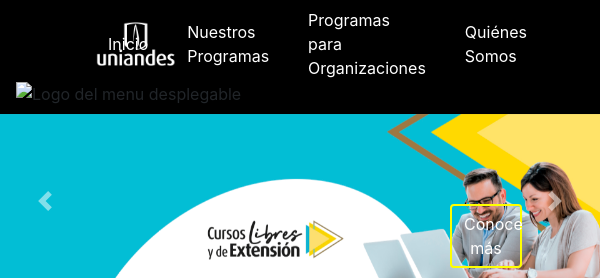
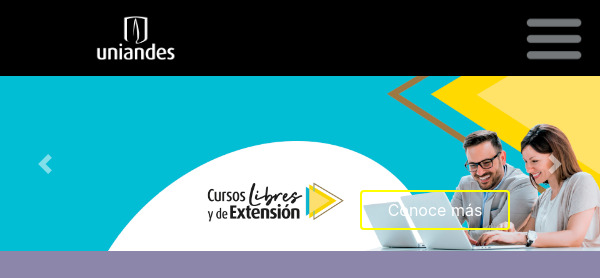
Before and after one commit to jackas779/uniandes, a plain HTML site: page index.html in a window 600 px wide. Shown: the top 278 px of the page. Drawn offline with nearby package versions, Linux system fonts and the light colour scheme.

Commit message:
Se corrige las media query con el mixin

```diff
--- a/assets/scss/abstract/_mixins.scss
+++ b/assets/scss/abstract/_mixins.scss
@@ -13,73 +13,22 @@
         @else if $pantalla==desktop{
                 @media screen and (min-width: 960px) and (max-width: 1199px) {
                         @content;
-
                     }
             }
             @else if $pantalla==tablet{
 
                 @media screen and (min-width: 768px) and (max-width: 959px) {
                         @content;
-                        .menu_uniandes__links{
-                            display: none;
-                            }
-                        .menu_busqueda_uniandes{
-                        visibility: hidden;
-                        display: none;
-                        }
-                        .menu_uniandes_burger{
-                        display: block;
-                        }
-                        .menu_uniandes_burger img{
-                        width: 60px;
-                        }
-                        .container_slider img{
-                        width: 100%;
-                        }
-                        #botn-slider{
-                        margin-bottom: 3.5%;
-                        margin-left: 60%;
-                        width: 25%;
-
-                        }
                 }
             }
             @else if $pantalla==phone{
                 @media screen and (min-width: 480px) and (max-width: 767px){
                         @content;
-                        .menu_uniandes__links{
-                            display: none;
-                        }
-                        .menu_busqueda_uniandes{
-                            visibility: hidden;
-                            display: none;
-                        }
-                        .menu_uniandes_burger{
-                            display: block;
-                        }
-                        .menu_uniandes_burger img{
-                            width: 60px;
-                        }
-                        .container_slider img{
-                            width: 100%;
-                        }
-                        #botn-slider{
-                            margin-bottom: 3.5%;
-                            margin-left: 60%;
-                            width: 25%;
-
-                        }
                     }
             }
             @else if $pantalla==phone-h{
                 @media screen and (min-width: 480px) and (max-width: 767px) and (orientation: landscape){
                         @content;
-                        .container .container__card button{
-                            background-color: $boton-celular-h;
-                        }
-                        .container_slider img{
-                            width: 100%;
-                        }
                     }
             }
 }
--- a/assets/scss/components/_cards.scss
+++ b/assets/scss/components/_cards.scss
@@ -105,6 +105,10 @@
                 font-size: 18px;
                 min-height: 44px;
                 max-height: 45px;
+
+                @include responsive(phone-h){
+                    background-color: $boton-celular-h;
+                }
             }
         }
     }
--- a/assets/scss/components/_header.scss
+++ b/assets/scss/components/_header.scss
@@ -36,10 +36,32 @@ header{
                     color: white;
                     text-decoration: none;
                 }
+
+                @include responsive(tablet){
+                    display: none;
+                }
+                @include responsive(phone){
+                    display: none;
+                }
+            }
         }
 
         .menu_uniandes__burger{
             display: none;
+            @include responsive(tablet){
+                display: block;
+                img{
+                    width: 60px;
+
+                }
+            }
+            @include responsive(phone){
+                display: block;
+                img{
+                    width: 60px;
+
+                }
+            }
         }
 
         .menu_busqueda__uniandes{
@@ -50,7 +72,8 @@ header{
             flex-basis: 35%;
             justify-content: space-around;
 
-                .menu_busqueda_uniandes__search{
+            .menu_busqueda__uniandes__search{
+                input[type="search"]{
                     border: 1.5px solid white;
                     border-radius: 10px;
                     color: white;
@@ -58,16 +81,21 @@ header{
                     padding: 0.2px 8px;
                     width: 250px;
                 }
+            }
 
-                .menu_busqueda_uniandes__links{
+            .menu_busqueda__uniandes__links{
                 display: flex;
-
                 a{
                     padding: 0 12px;
                     color: white;
                     text-decoration: none;
                 }
             }
+            @include responsive(tablet){
+                display: none;
+            }
+            @include responsive(phone){
+                display: none;
             }
         }
     }
--- a/assets/scss/components/_slider.scss
+++ b/assets/scss/components/_slider.scss
@@ -23,5 +23,16 @@
             background-color: black;
             color: white;
         }
+
+        @include responsive(tablet){
+            margin-bottom: 3.5%;
+            margin-left: 60%;
+            width: 25%;
+        }
+        @include responsive(phone){
+            margin-bottom: 3.5%;
+            margin-left: 60%;
+            width: 25%;
+        }
     }
 }
--- a/index.html
+++ b/index.html
@@ -29,13 +29,13 @@
         </div>
       </div>
       <div class="menu_uniandes__burger">
-        <img src="assetsimagen/menu_burger.png" alt="Logo del menu desplegable">
+        <img src="assets/imagen/menu_burger.png" alt="Logo del menu desplegable">
       </div>
-      <div class="menu_busqueda_uniandes">
-        <div class="menu_busqueda_uniandes__search" >
+      <div class="menu_busqueda__uniandes">
+        <div class="menu_busqueda__uniandes__search" >
           <input type="search" placeholder="¿Que quieres aprender?">
         </div>
-        <div class="menu_busqueda_uniandes__links">
+        <div class="menu_busqueda__uniandes__links">
           <a href="#">FAQ</a>
           <a class="dropdown-toggle" href="#" role="button" data-toggle="dropdown" aria-haspopup="true" aria-expanded="false">
             ESP
```
Also changed, not shown: assets/css/main.css, 1 other file. Lines whose indentation alone changed are shown as unchanged.
